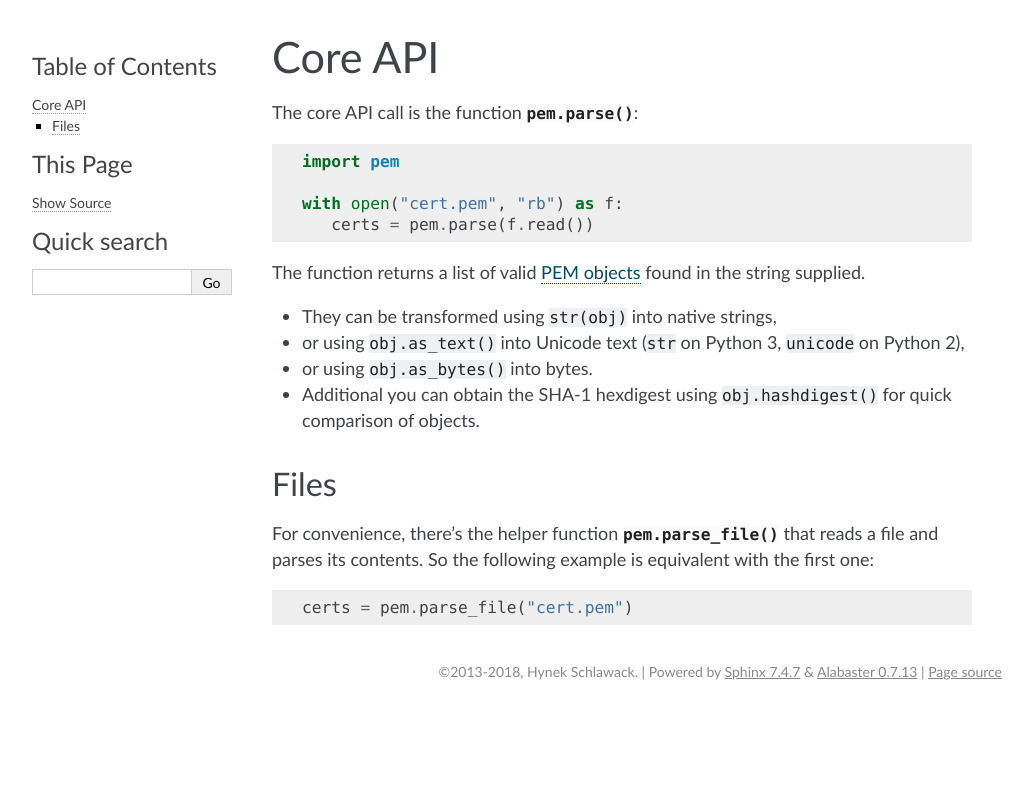
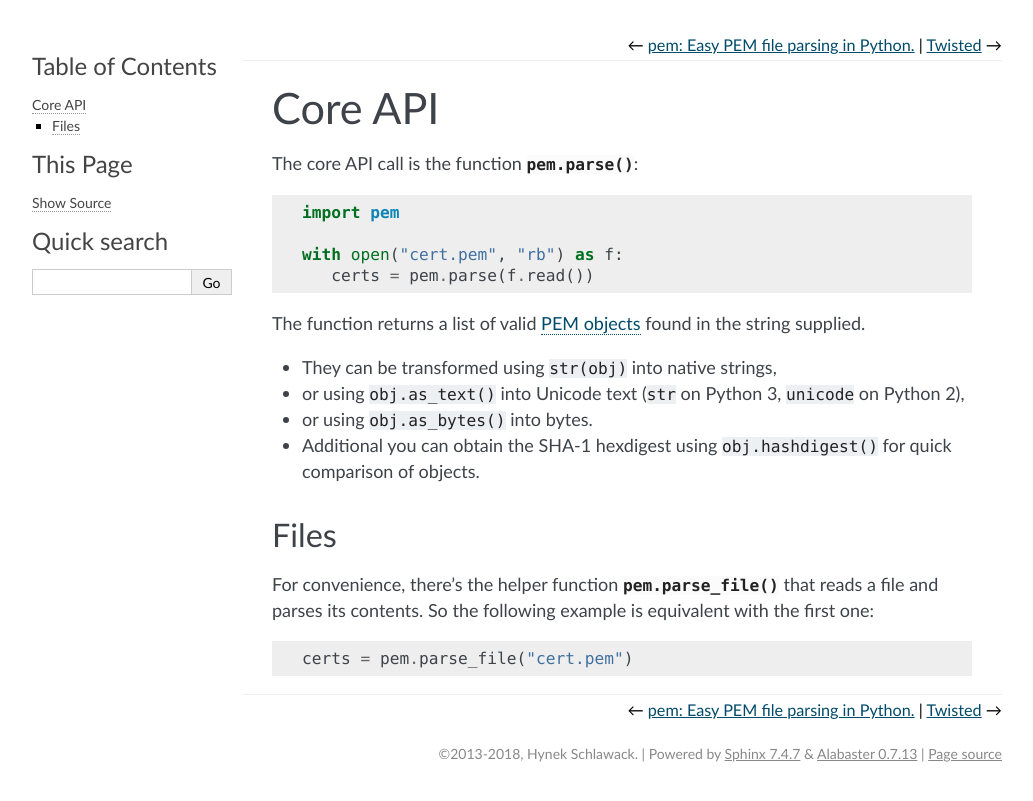
Before and after one commit to hynek/pem, a Sphinx documentation site: the page built from docs/core.rst, in a window 1280 px wide. Shown: the top 801 px of the page, without its empty margins (128-1161 px from the left). Built offline with Sphinx 7.4.7, drawn with Linux system fonts in a browser that asks for light colours.

Commit message:
Add show_relbars

```diff
--- a/docs/conf.py
+++ b/docs/conf.py
@@ -148,6 +148,7 @@ html_theme_options = {
     "head_font_family": '"Avenir Next", Calibri, "PT Sans", sans-serif',
     "font_size": "18px",
     "page_width": "980px",
+    "show_relbars": True,
 }
 
 
```
